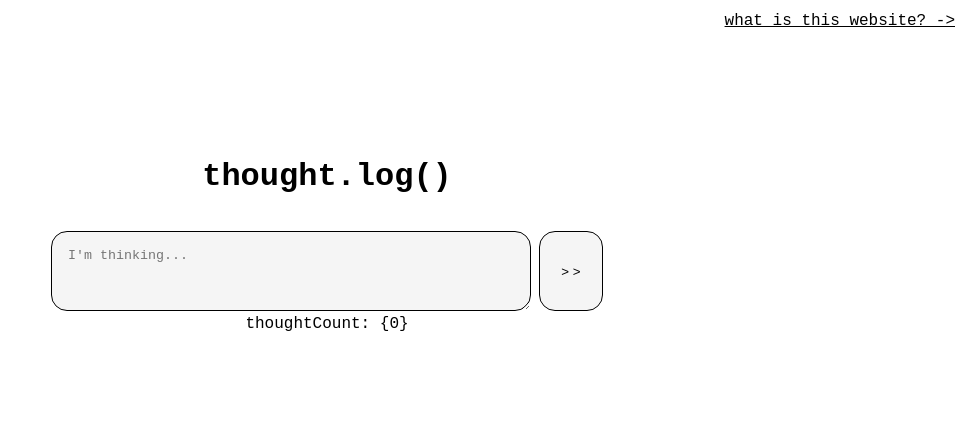
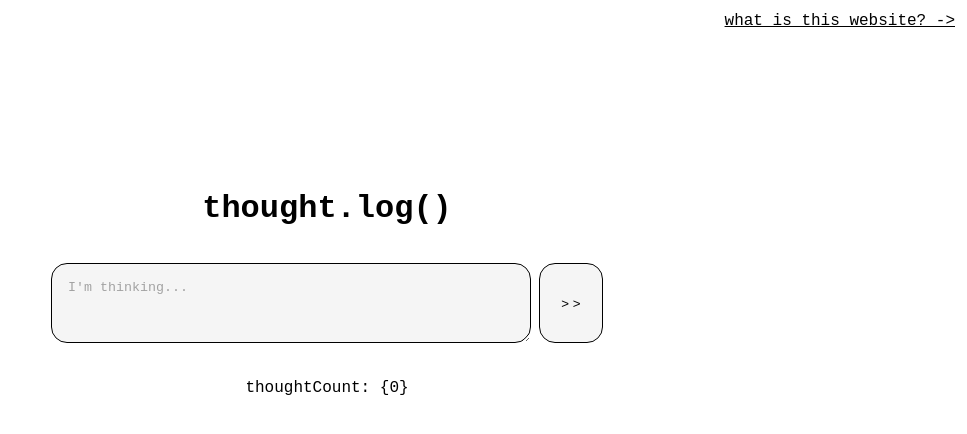
Before and after one commit to abjoines/thoughts_log, a plain HTML site: page index.html in a window 1280 px wide. Shown: the whole page, without its empty margins (313-1280 px from the left). Drawn offline with Linux system fonts and the light colour scheme; a web font is replaced by a local one.

Commit message:
style update

```diff
--- a/style.css
+++ b/style.css
@@ -14,7 +14,7 @@ h1 {
     right: 0;
     margin: 0 auto;
     max-width: 600px;
-    padding-top: 8rem;
+    padding-top: 10rem;
     padding-bottom: 2rem;
     text-align: center;
 }
@@ -37,11 +37,11 @@ p {
 }
 
 #thought-counter {
-    padding-bottom: 2rem;
+    padding-top: 2rem;
 }
 
 button {
-    border: black solid 1.5px;
+    border: black solid 1px;
     padding: 1rem;
     border-radius: 1rem;
     background: #f5f5f5;
@@ -93,7 +93,7 @@ button:hover {
 }
 
 #thought-input {
-    border: black solid 1.5px;
+    border: black solid 1px;
     padding: 1rem;
     height: 5rem;
     margin: 0.25rem;
@@ -106,7 +106,7 @@ button:hover {
     width: 30rem;
 }
 
-input::placeholder {
+textarea::placeholder {
     color:#a2a2a2;
     font-family: courier-prime,monospace;
     font-weight: 400;
```
